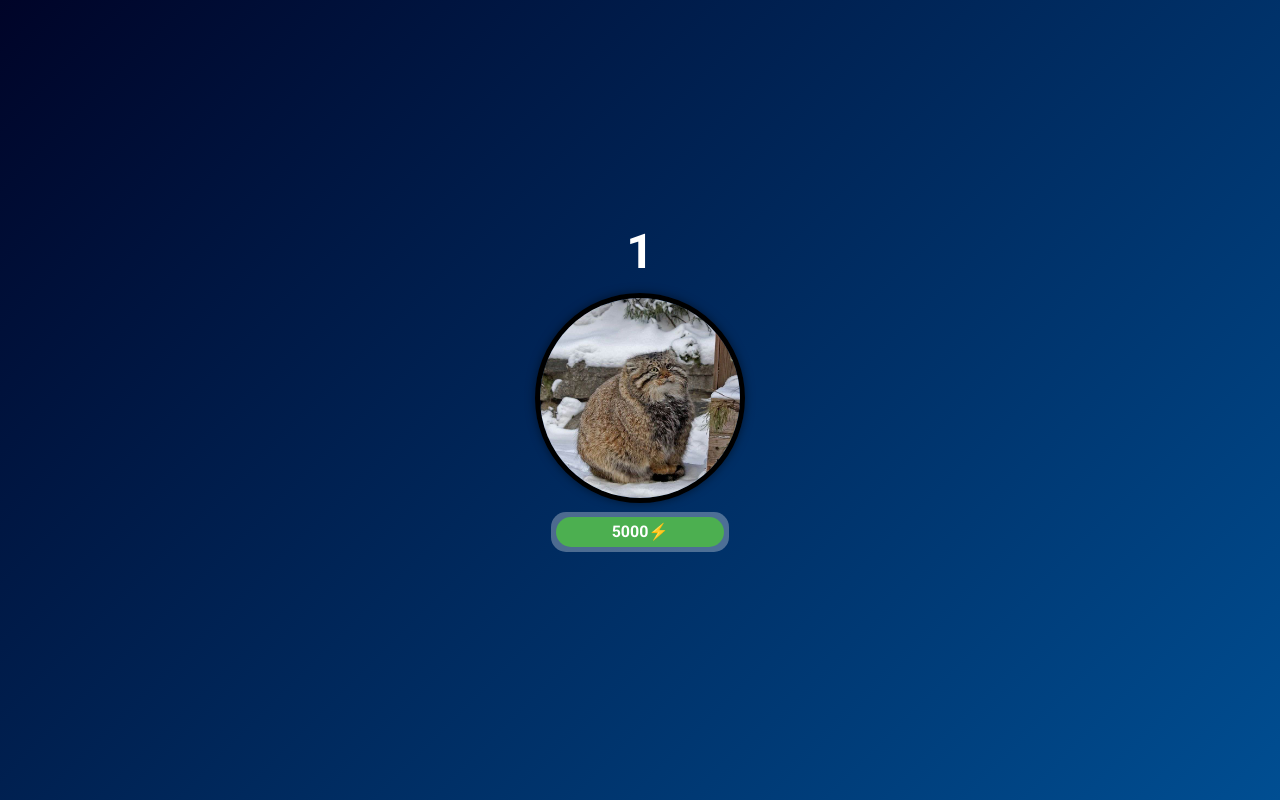
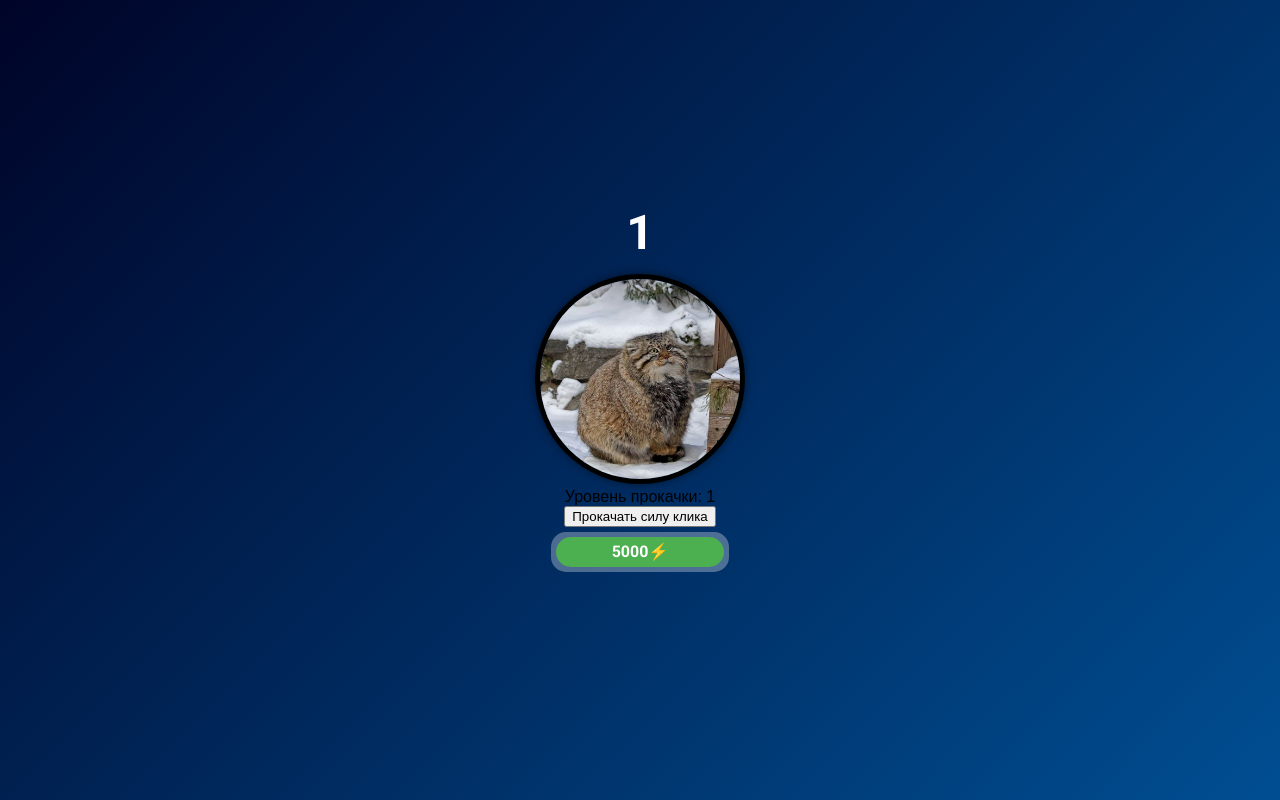
Before and after one commit to f0ner1337/ManulTapSite, a plain HTML site: page index.html in a window 1280 px wide. Both pictures are taken after a click on the picture 640 px from the left and 398 px from the top of the page. Drawn offline with Linux system fonts and the light colour scheme.

Commit message:
Update index.html

```diff
--- a/index.html
+++ b/index.html
@@ -1,103 +1,98 @@
 <!DOCTYPE html>
-<html lang="en">
+<html lang="ru">
 <head>
     <meta charset="UTF-8">
     <meta name="viewport" content="width=device-width, initial-scale=1.0, user-scalable=no"> <!-- Предотвращение масштабирования -->
-    <title>Manul Clicker</title>
+    <title>Кликер Манул</title>
     <link rel="stylesheet" href="style.css">
 </head>
 <body>
     <div id="container">
         <div id="counter">0</div>
-        <img src="img/manul.jpg" alt="Manul" id="manul">
+        <img src="img/manul.jpg" alt="Манул" id="manul">
         <div id="energy-container">
             <div id="energy-bar">5000⚡</div>
+        </div>
+        <div id="upgrade-container">
+            <div id="upgrade-info">Уровень прокачки: <span id="upgrade-level">1</span></div>
+            <button id="upgrade-button">Прокачать силу клика</button>
         </div>
     </div>
     <script>
         const manul = document.getElementById('manul');
         const counter = document.getElementById('counter');
         const energyBar = document.getElementById('energy-bar');
-        const container = document.getElementById('container');
+        const upgradeButton = document.getElementById('upgrade-button');
+        const upgradeLevelSpan = document.getElementById('upgrade-level');
 
-        const maxEnergy = 5000;
-        let energy = maxEnergy;
-        let clicks = 0;
+        let energy = parseFloat(localStorage.getItem('energy')) || 5000; // Начальная энергия
+        let clicks = parseInt(localStorage.getItem('clicks')) || 0; // Начальное количество кликов
+        let upgradeLevel = parseInt(localStorage.getItem('upgradeLevel')) || 1; // Начальный уровень прокачки
 
-        // Получаем сохраненные данные из localStorage
-        const savedClicks = localStorage.getItem('clicks');
-        const savedEnergy = localStorage.getItem('energy');
-        const lastVisit = localStorage.getItem('lastVisit');
-
-        if (savedClicks !== null) {
-            clicks = parseInt(savedClicks, 10);
-        }
-
-        if (savedEnergy !== null) {
-            energy = parseFloat(savedEnergy);
-        }
-
-        // Обновляем энергию на основе времени последнего посещения
-        if (lastVisit !== null) {
-            const now = Date.now();
-            const lastVisitTime = parseInt(lastVisit, 10);
-            const timeElapsed = (now - lastVisitTime) / 1000; // Время в секундах
-            const recoveredEnergy = Math.min(maxEnergy, energy + timeElapsed * 0.5);
-            energy = recoveredEnergy;
-        }
-
-        // Функция обновления энергии и прогресс-бара
+        // Обновление энергии и прогресс-бара
         function updateEnergy() {
-            if (energy < maxEnergy) {
+            if (energy < 5000) {
                 energy += 0.5; // Восстановление энергии
-                if (energy > maxEnergy) {
-                    energy = maxEnergy; // Ограничение максимальной энергии
+                if (energy > 5000) {
+                    energy = 5000; // Ограничение максимальной энергии
                 }
+                localStorage.setItem('energy', energy);
                 energyBar.textContent = `${Math.floor(energy)}⚡`;
-                energyBar.style.width = `${energy / maxEnergy * 100}%`;
-                // Сохраняем энергию в localStorage
-                localStorage.setItem('energy', energy);
+                energyBar.style.width = `${energy / 5000 * 100}%`;
             }
         }
 
-        // Функция обработки клика
+        // Обработка клика
         manul.addEventListener('click', (event) => {
             if (energy > 0) {
-                energy -= 1; // Расход энергии
-                clicks += 1;
+                let clickValue = upgradeLevel; // Количество манулов за клик
+                energy -= clickValue; // Расход энергии
+                clicks += clickValue;
+                localStorage.setItem('clicks', clicks);
+                localStorage.setItem('energy', energy);
                 counter.textContent = clicks;
                 energyBar.textContent = `${Math.floor(energy)}⚡`;
-                energyBar.style.width = `${energy / maxEnergy * 100}%`;
+                energyBar.style.width = `${energy / 5000 * 100}%`;
 
-                // Сохраняем количество кликов и энергию в localStorage
-                localStorage.setItem('clicks', clicks);
-                localStorage.setItem('energy', energy);
-
-                // Создаем элемент +1
+                // Создание элемента +X при клике
                 const plusOne = document.createElement('div');
-                plusOne.textContent = '+1';
+                plusOne.textContent = `+${clickValue}`;
                 plusOne.className = 'plus-one';
                 plusOne.style.left = `${event.clientX - container.offsetLeft}px`;
                 plusOne.style.top = `${event.clientY - container.offsetTop}px`;
                 container.appendChild(plusOne);
 
-                // Удаляем элемент +1 после анимации
+                // Удаление элемента +X после анимации
                 setTimeout(() => {
                     container.removeChild(plusOne);
                 }, 1000);
             }
         });
 
+        // Обновление уровня прокачки
+        upgradeButton.addEventListener('click', () => {
+            if (clicks >= 100 * upgradeLevel) {
+                clicks -= 100 * upgradeLevel;
+                upgradeLevel++;
+                localStorage.setItem('clicks', clicks);
+                localStorage.setItem('upgradeLevel', upgradeLevel);
+                upgradeLevelSpan.textContent = upgradeLevel;
+                counter.textContent = clicks;
+                energy = Math.max(0, energy - (upgradeLevel - 1)); // Расход энергии при прокачке
+                localStorage.setItem('energy', energy);
+                energyBar.textContent = `${Math.floor(energy)}⚡`;
+                energyBar.style.width = `${energy / 5000 * 100}%`;
+            }
+        });
+
         // Восстанавливаем энергию каждую секунду
         setInterval(updateEnergy, 1000);
 
-        // Сохраняем текущее время последнего посещения
-        localStorage.setItem('lastVisit', Date.now());
-
-        // Обновляем счетчик и прогресс-бар при загрузке страницы
+        // Устанавливаем начальное значение прокачки
+        upgradeLevelSpan.textContent = upgradeLevel;
+        energyBar.textContent = `${Math.floor(energy)}⚡`;
+        energyBar.style.width = `${energy / 5000 * 100}%`;
         counter.textContent = clicks;
-        energyBar.textContent = `${Math.floor(energy)}⚡`;
-        energyBar.style.width = `${energy / maxEnergy * 100}%`;
     </script>
 </body>
 </html>
```
